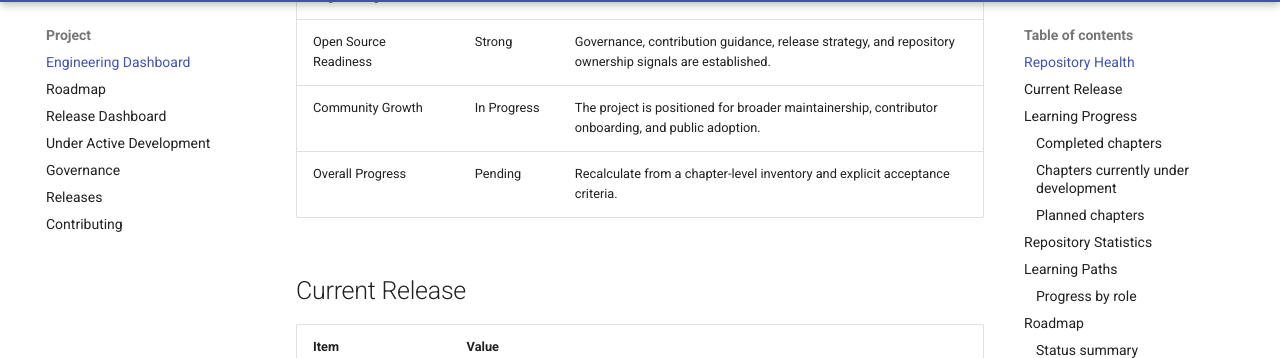
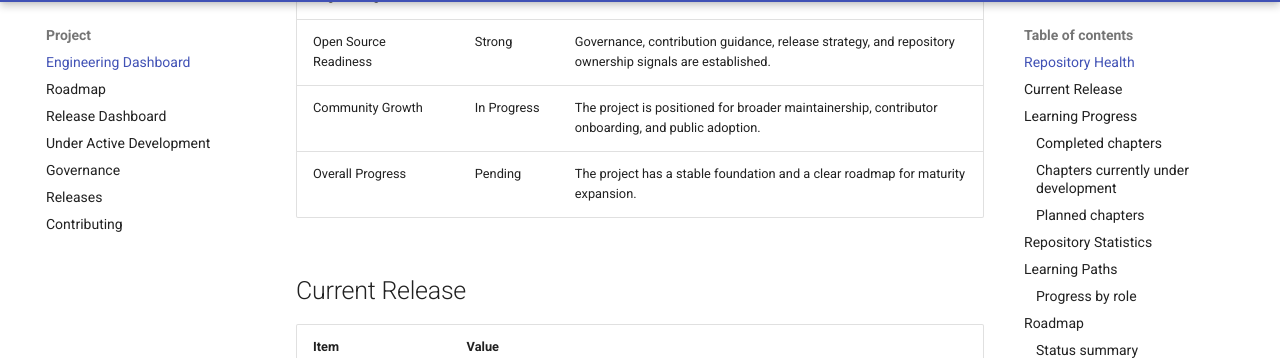
Before and after one commit to srma4tech/aem-technical-lead-playbook, an MkDocs documentation site: the page built from docs/engineering-dashboard.md, in a window 1280 px wide and 900 px high, scrolled down 1150 px. Shown: the part 94-452 px from the top of the window. Built offline with MkDocs 1.6.1 and Material for MkDocs 9.7.7, drawn with Linux system fonts in a browser that asks for light colours; comment, search, counter and statistics services are not loaded.

```diff
--- a/docs/engineering-dashboard.md
+++ b/docs/engineering-dashboard.md
@@ -21,7 +21,7 @@ The repository is evolving from a strong documentation foundation into an engine
 | Production Engineering     | In Progress | Operational reasoning and support readiness are becoming core curriculum themes.                                    |
 | Open Source Readiness      | Strong      | Governance, contribution guidance, release strategy, and repository ownership signals are established.              |
 | Community Growth           | In Progress | The project is positioned for broader maintainership, contributor onboarding, and public adoption.                  |
-| Overall Progress           | Pending     | Recalculate from a chapter-level inventory and explicit acceptance criteria.                                         |
+| Overall Progress           | Pending     | The project has a stable foundation and a clear roadmap for maturity expansion.                                     |
 
 ## Current Release
 
```
